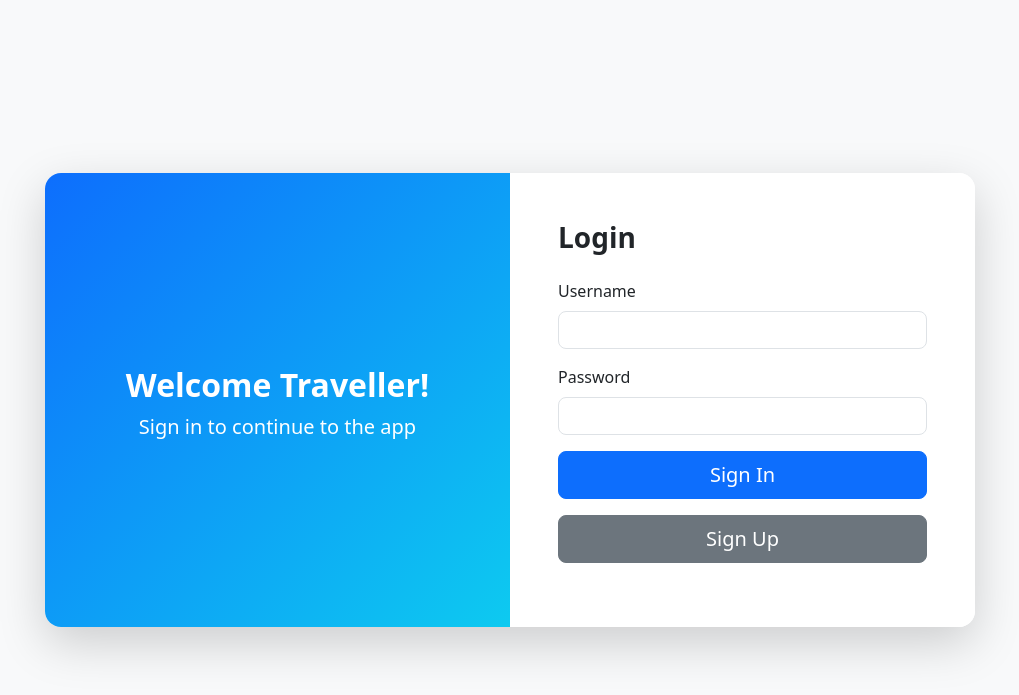
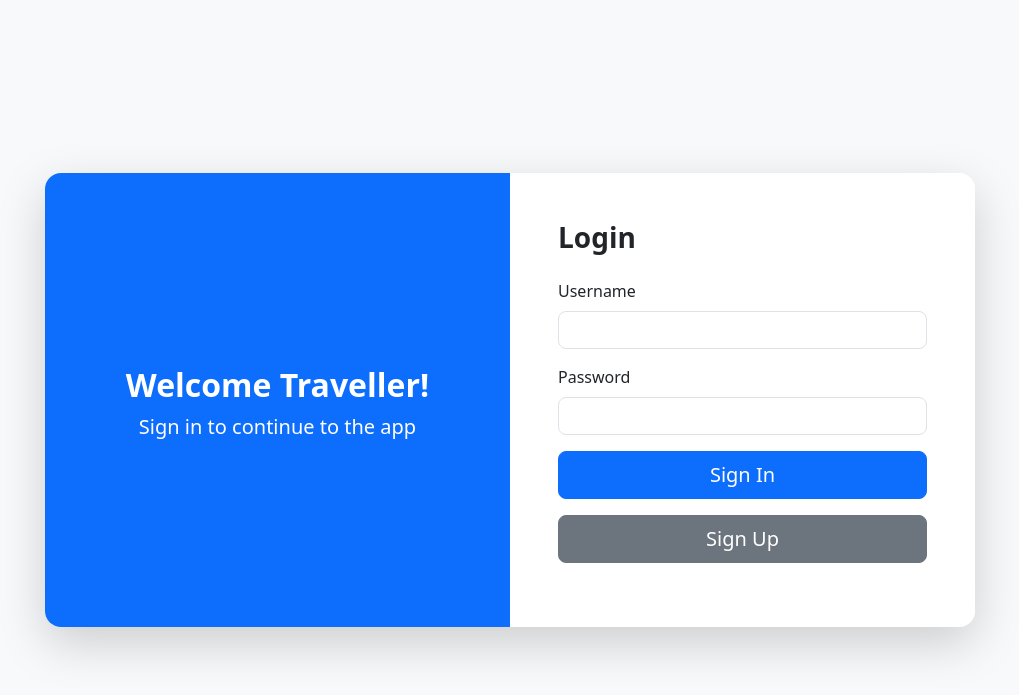
Before and after one commit to firepenguindisopanda/postits, a Python web app: template app/templates/login.html in a window 1280 px wide. Shown: the top 695 px of the page, without its empty margins (130-1149 px from the left). Run offline with Jinja, Linux system fonts and the light colour scheme; the template is opened without the code that fills it, so the values that code supplies are empty; some libraries are stand-ins or nearby versions.

Commit message:
update to solid color from linear gradient

```diff
--- a/app/templates/login.html
+++ b/app/templates/login.html
@@ -23,12 +23,12 @@
     }
 
     .login-image {
-        background: linear-gradient(135deg, #0d6efd, #0dcaf0);
+        background: #0d6efd;
         display: flex;
         align-items: center;
         justify-content: center;
         color: white;
-        padding: 3rem;
+        padding: 2.5rem;
     }
 
     .form-section {
```
